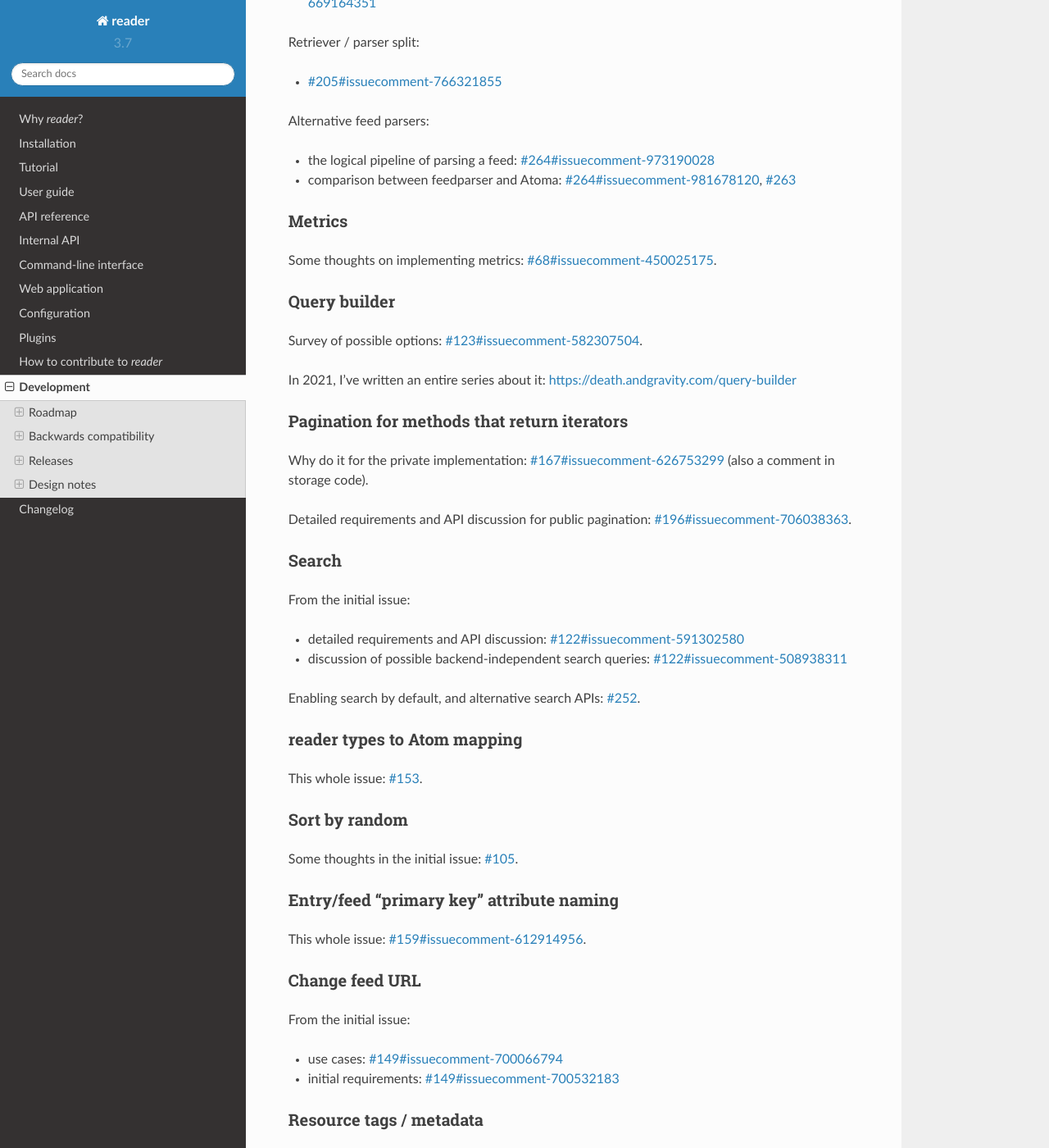
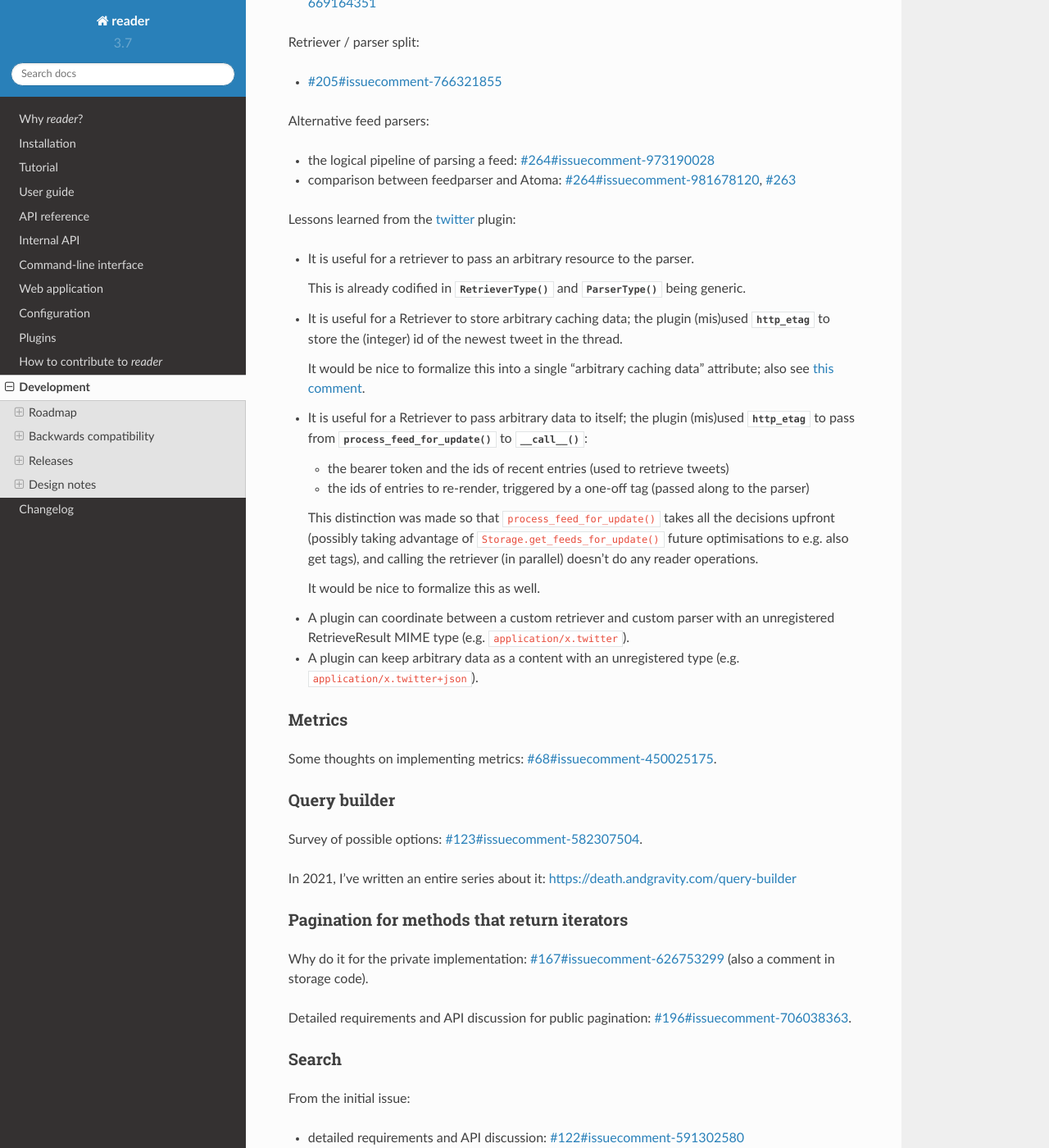
Before and after one commit to Alcides1123/reader, a Sphinx documentation site: the page built from docs/dev.rst, in a window 1280 px wide and 1400 px high, scrolled down 5054 px. Shown: the whole window at 82% size. Built offline with Sphinx 7.4.7 and the Read the Docs theme 2.0.0, drawn with Linux system fonts in a browser that asks for light colours.

Commit message:
Twitter plugin dev notes (#310).

```diff
--- a/docs/dev.rst
+++ b/docs/dev.rst
@@ -305,6 +305,47 @@ Alternative feed parsers:
 * comparison between feedparser and Atoma: :issue:`264#issuecomment-981678120`, :issue:`263`
 
 
+Lessons learned from the :ref:`Twitter` plugin:
+
+* It is useful for a retriever to pass an arbitrary resource to the parser.
+
+  This is already codified in
+  :meth:`~reader._parser.RetrieverType` and
+  :meth:`~reader._parser.ParserType` being generic.
+
+* It is useful for a Retriever to store arbitrary caching data;
+  the plugin (mis)used
+  :attr:`~reader._parser.RetrieveResult.http_etag`
+  to store the (integer) id of the newest tweet in the thread.
+
+  It would be nice to formalize this into a single
+  "arbitrary caching data" attribute;
+  also see `this comment <https://github.com/lemon24/reader/blob/0ada24bf4e65c69c3028641bada8eaeabbe02754/src/reader/_parser.py#L569>`_.
+
+* It is useful for a Retriever to pass arbitrary data to itself;
+  the plugin (mis)used
+  :attr:`~reader._types.FeedForUpdate.http_etag` to pass from
+  :meth:`~reader._parser.FeedForUpdateRetrieverType.process_feed_for_update`
+  to :meth:`~reader._parser.RetrieverType.__call__`:
+
+  * the bearer token and the ids of recent entries (used to retrieve tweets)
+  * the ids of entries to re-render, triggered by a one-off tag (passed along to the parser)
+
+  This distinction was made so that ``process_feed_for_update()``
+  takes all the decisions upfront
+  (possibly taking advantage of ``Storage.get_feeds_for_update()``
+  future optimisations to e.g. also get tags),
+  and calling the retriever (in parallel) doesn't do any reader operations.
+
+  It would be nice to formalize this as well.
+
+* A plugin can coordinate between a custom retriever and custom parser
+  with an unregistered RetrieveResult MIME type
+  (e.g. ``application/x.twitter``).
+* A plugin can keep arbitrary data as a content with an unregistered type
+  (e.g. ``application/x.twitter+json``).
+
+
 Metrics
 ~~~~~~~
 
```
